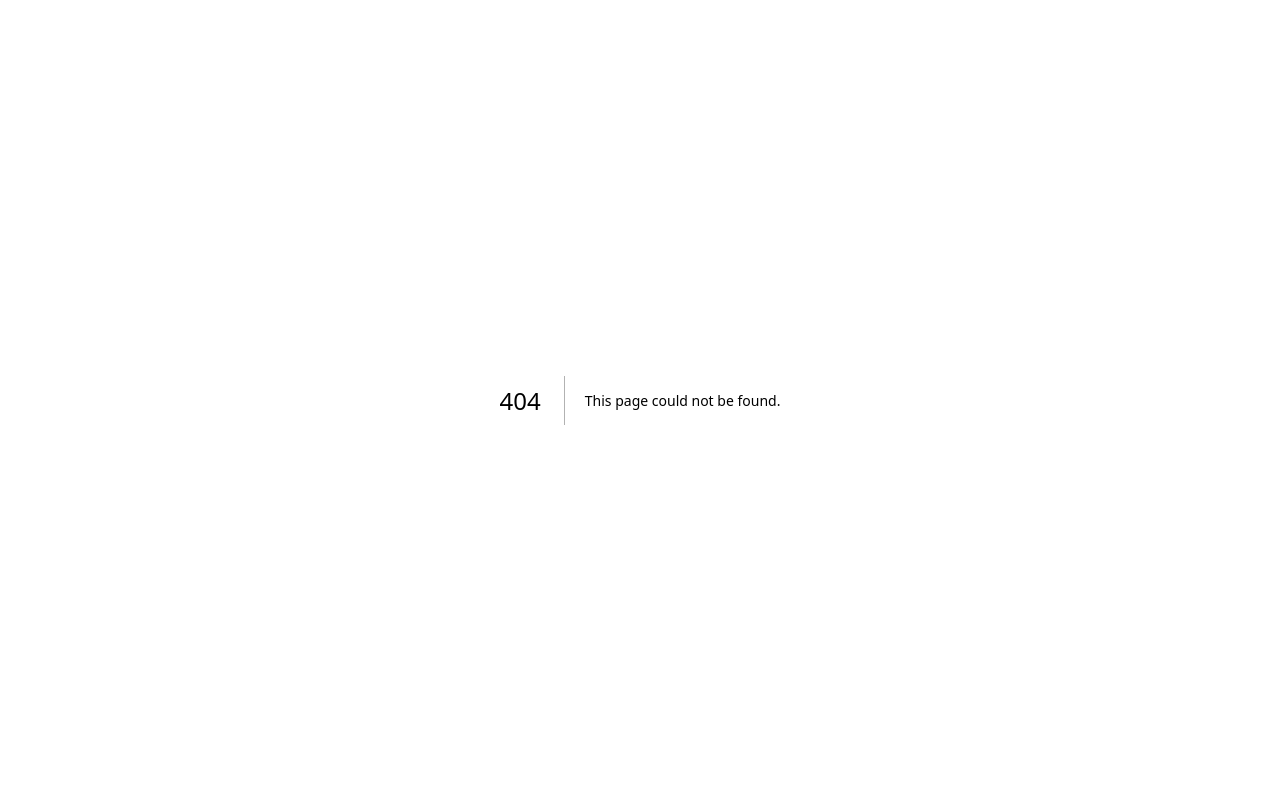
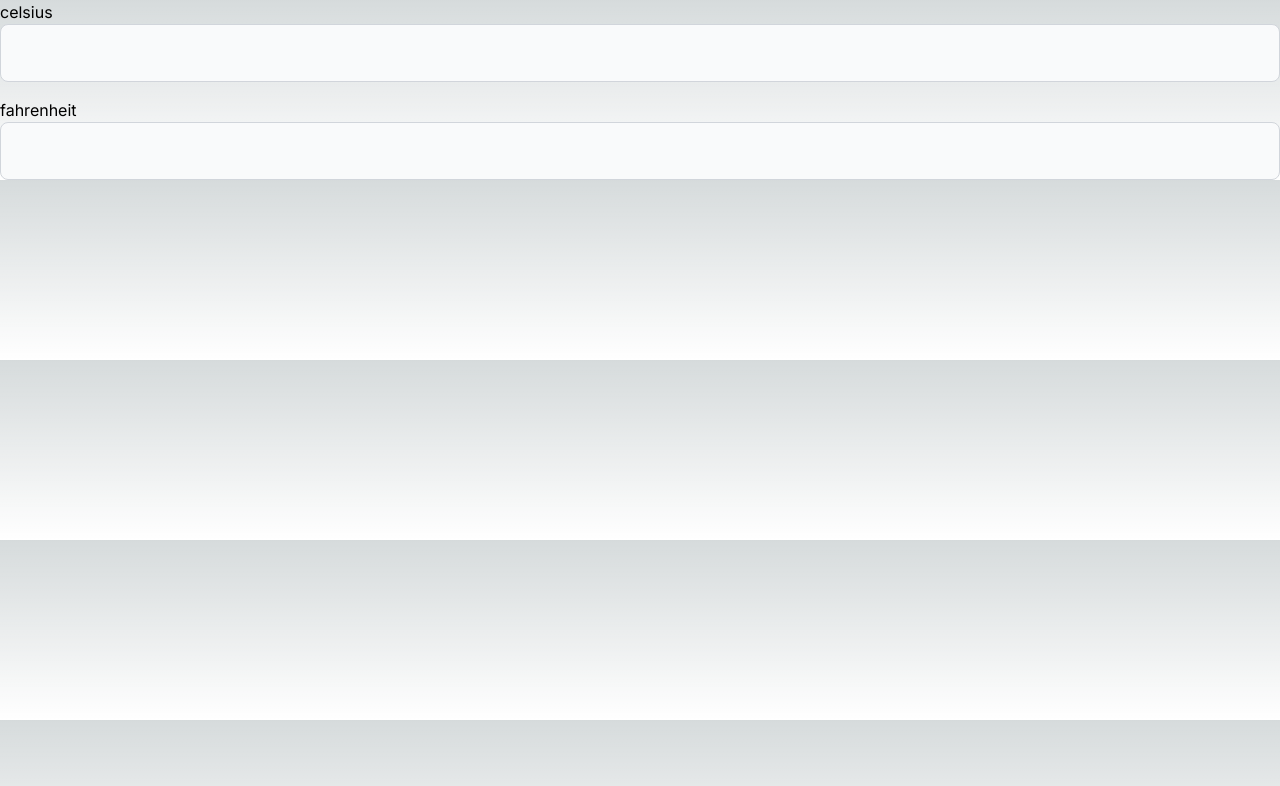
Before and after one commit to alexbasson/7gui-nextjs, a Next.js app: page /temperature-converter in a window 1280 px wide. Before the commit this address had no page. Shown: the top 786 px of the page. Built offline with nearby package versions, Linux system fonts and the light colour scheme.

Commit message:
Implement Temperature Converter task

```diff
--- /dev/null
+++ b/src/app/temperature-converter/page.tsx
@@ -0,0 +1,9 @@
+import TemperatureConverter from "@/app/temperature-converter/temperature-converter";
+
+export default function Page() {
+  return (
+    <div>
+      <TemperatureConverter />
+    </div>
+  )
+}
--- /dev/null
+++ b/src/app/temperature-converter/temperature-converter.tsx
@@ -0,0 +1,70 @@
+'use client'
+
+import {ChangeEvent, useState} from "react";
+
+const celsiusToFahrenheit = (celsius: number) => celsius * (9.0 / 5.0) + 32.0;
+const fahrenheitToCelsius = (fahrenheit: number) => (fahrenheit - 32.0) * (5.0 / 9.0)
+
+export default function TemperatureConverter() {
+  const [celsius, setCelsius] = useState('');
+  const [fahrenheit, setFahrenheit] = useState('');
+
+  const onCelsiusChange = (event: ChangeEvent<HTMLInputElement>) => {
+    handleChange(event, (temp) => {
+      setCelsius(`${temp}`)
+      setFahrenheit(`${(celsiusToFahrenheit(temp))}`)
+    })
+  }
+
+  const onFahrenheitChange = (event: ChangeEvent<HTMLInputElement>) => {
+    handleChange(event, (temp) => {
+      setFahrenheit(`${temp}`)
+      setCelsius(`${(fahrenheitToCelsius(temp))}`)
+    })
+  }
+
+  const handleChange = (event: ChangeEvent<HTMLInputElement>, changeHandler: (input: number) => void) => {
+    event.preventDefault()
+    const input = event.target.value;
+    if (input === '') {
+      resetFields()
+      return
+    }
+
+    const inputTemp = parseFloat(input)
+    if (isNaN(inputTemp)) { return }
+
+    changeHandler(inputTemp)
+  }
+
+  const resetFields = () => {
+    setCelsius('')
+    setFahrenheit('')
+  }
+
+  return (
+    <div>
+      <div className={"mb-4"}>
+        <label htmlFor="celsius">celsius</label>
+        <input
+          id="celsius"
+          value={celsius}
+          onChange={onCelsiusChange}
+          className="block w-full p-4 text-gray-900 border border-gray-300 rounded-lg bg-gray-50 text-base focus:ring-blue-500 focus:border-blue-500 dark:bg-gray-700 dark:border-gray-600 dark:placeholder-gray-400 dark:text-white dark:focus:ring-blue-500 dark:focus:border-blue-500"
+          data-testid='celsius'
+        />
+      </div>
+
+      <div>
+        <label htmlFor="fahrenheit">fahrenheit</label>
+        <input
+          id="fahrenheit"
+          value={fahrenheit}
+          onChange={onFahrenheitChange}
+          className="block w-full p-4 text-gray-900 border border-gray-300 rounded-lg bg-gray-50 text-base focus:ring-blue-500 focus:border-blue-500 dark:bg-gray-700 dark:border-gray-600 dark:placeholder-gray-400 dark:text-white dark:focus:ring-blue-500 dark:focus:border-blue-500"
+          data-testid='fahrenheit'
+        />
+      </div>
+    </div>
+  )
+}
```
Also changed, not shown: 1 other file (tests, documents, lock files or other folders).
